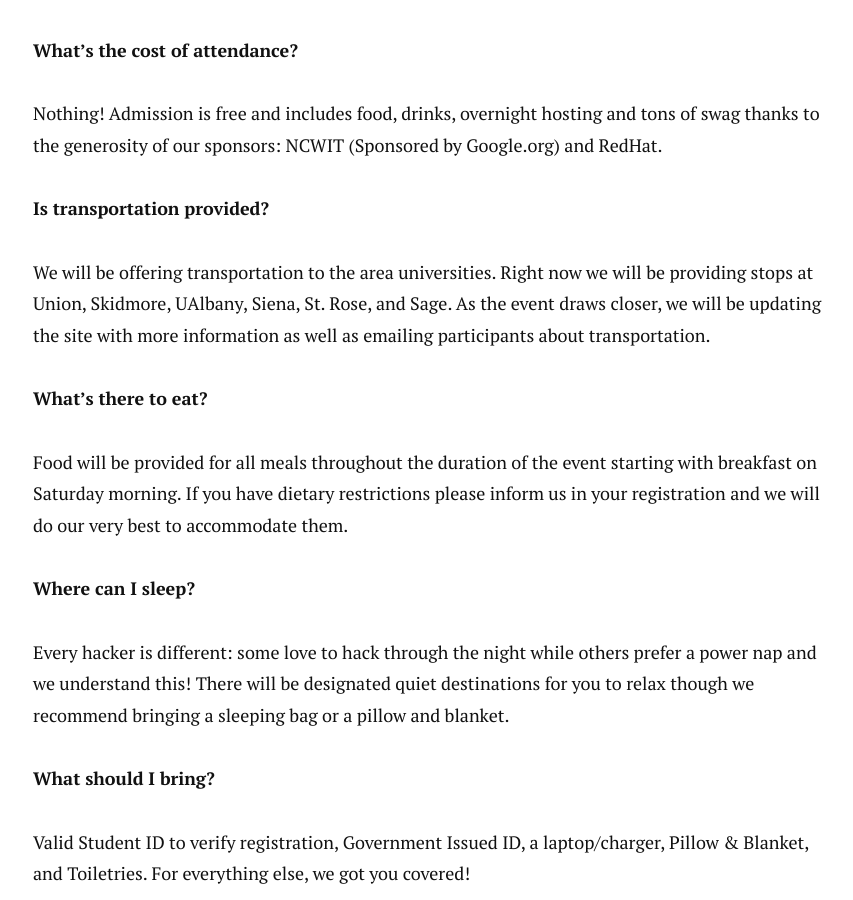
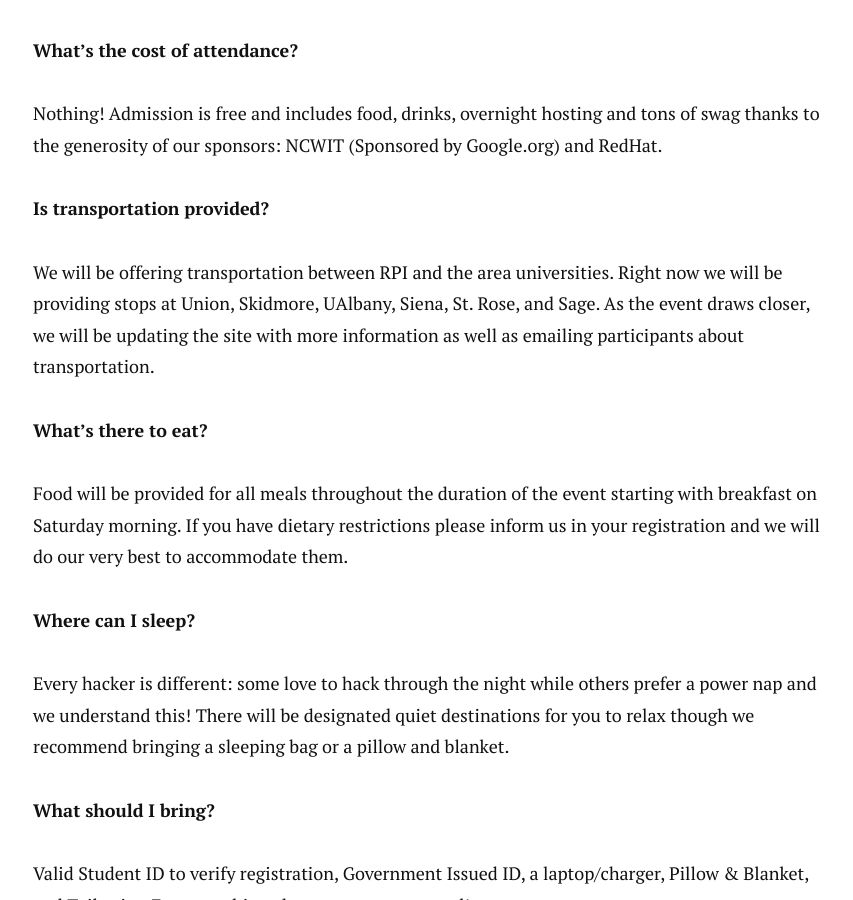
Before and after one commit to nychi/nychi.github.io, a Jekyll site: the page built from faq.md, in a window 1280 px wide and 900 px high, scrolled down 775 px. Shown: the whole window, without its empty margins (207-1060 px from the left). Built offline with Jekyll 4.4.1, drawn with Linux system fonts in a browser that asks for light colours; nearby versions of some CDN libraries.

Commit message:
minor edit FAQ

```diff
--- a/faq.md
+++ b/faq.md
@@ -19,7 +19,7 @@ Nothing! Admission is free and includes food, drinks, overnight hosting and tons
 
 **Is transportation provided?**
 
-We will be offering transportation to the area universities.  Right now we will be providing stops at Union, Skidmore, UAlbany, Siena, St. Rose, and Sage.  As the event draws closer, we will be updating the site with more information as well as emailing participants about transportation.
+We will be offering transportation between RPI and the area universities.  Right now we will be providing stops at Union, Skidmore, UAlbany, Siena, St. Rose, and Sage.  As the event draws closer, we will be updating the site with more information as well as emailing participants about transportation.
 
 **What’s there to eat?**
 
```
